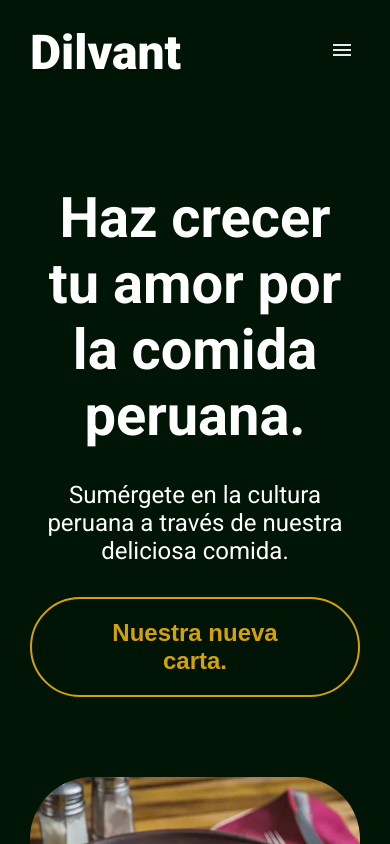
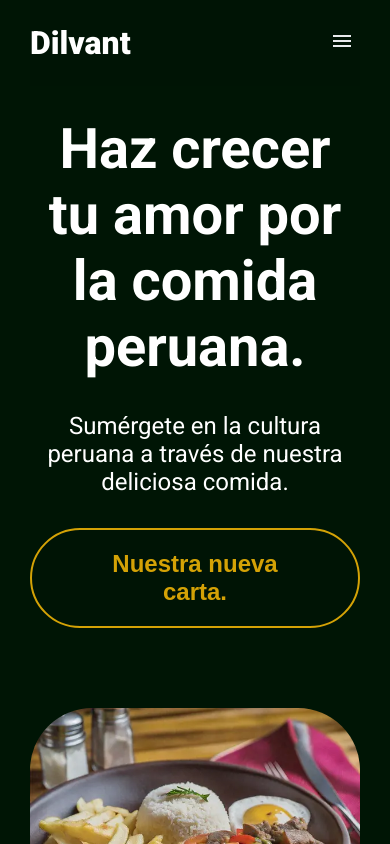
Before and after one commit to LuaGR/dilvant-landing, an Angular app: page / in a window 390 px wide. Shown: the top 844 px of the page. Built offline with nearby package versions, Linux system fonts and the light colour scheme.

Commit message:
style: fix gaps and padding

```diff
--- a/src/app/components/header/components/navbar/navbar.component.css
+++ b/src/app/components/header/components/navbar/navbar.component.css
@@ -51,7 +51,6 @@ a {
   cursor: pointer;
 }
 
-/* Estilos responsivos */
 @media (max-width: 991px) {
   .nav-container {
     display: none;
@@ -64,4 +63,7 @@ a {
   .menu-button {
     display: block;
   }
+  .logo {
+    font-size: 32px;
+  }
 }
--- a/src/app/components/header/header.component.css
+++ b/src/app/components/header/header.component.css
@@ -60,4 +60,9 @@ a {
   app-navbar, app-presentation {
     padding-inline: 30px;
   }
+
+  app-presentation {
+    padding-block: 30px;
+  }
+
 }
--- a/src/app/components/main/components/favorite-dish/favorite-dish.component.css
+++ b/src/app/components/main/components/favorite-dish/favorite-dish.component.css
@@ -35,8 +35,6 @@ main {
 }
 
 .item {
-  max-width: 373.33px;
-  width: 100%;
   min-height: 252px;
   border-radius: 10px;
   border: 5px solid var(--bg-black);
@@ -45,6 +43,7 @@ main {
   justify-content: center;
   gap: 16px;
   padding: 32px;
+  flex-wrap: wrap;
 }
 
 h2 {
```
